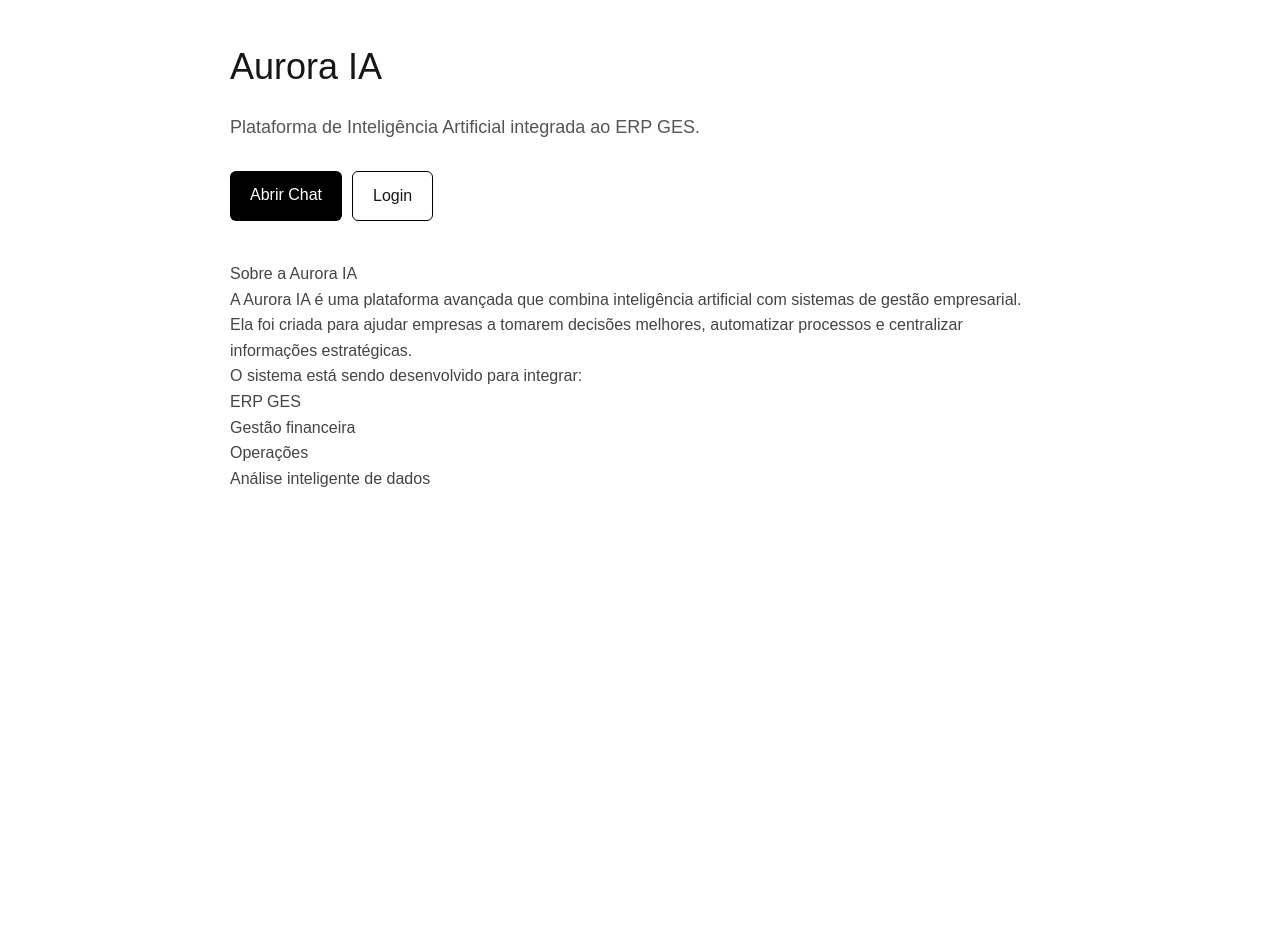
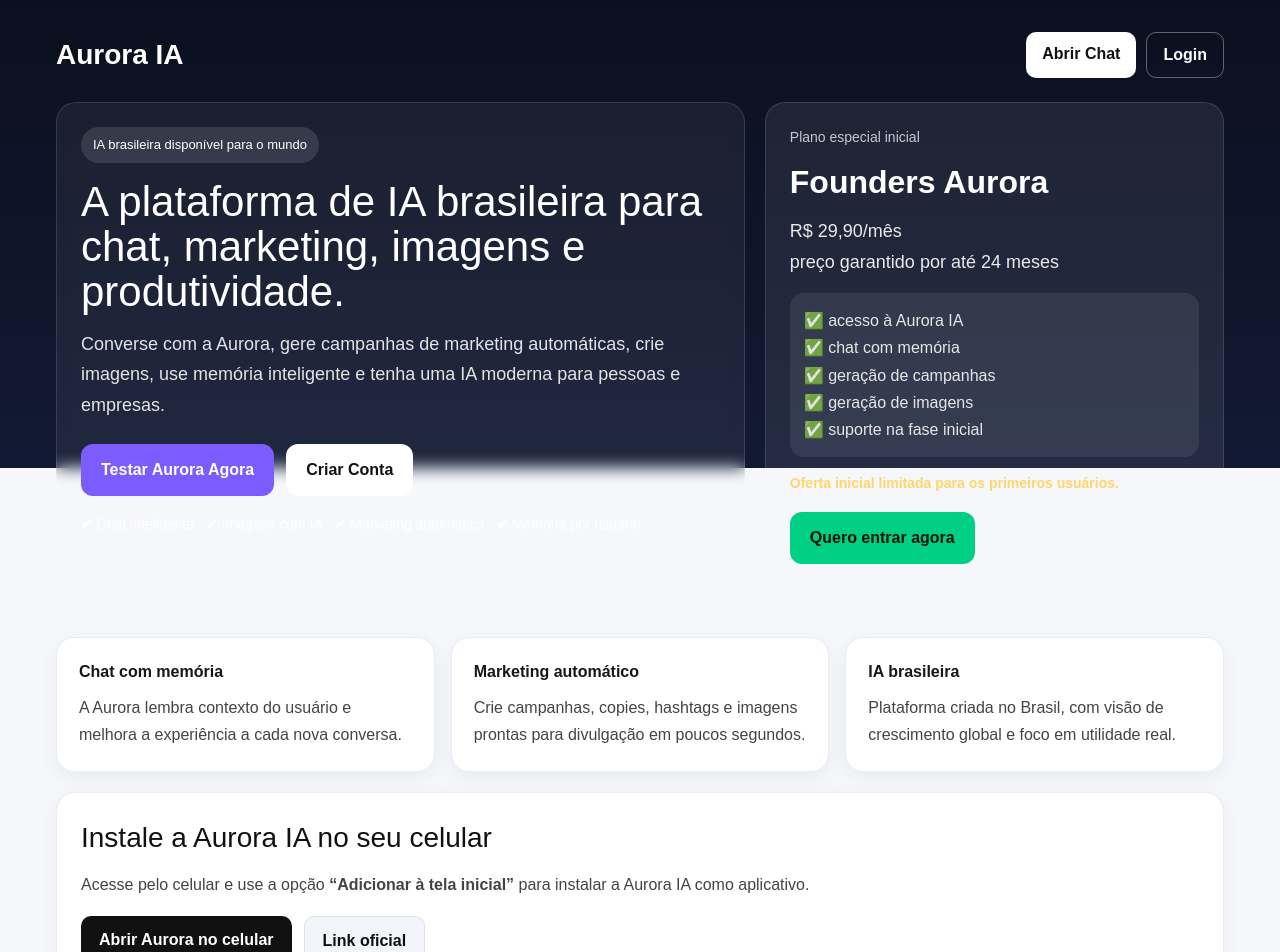
Before and after one commit to ricardogrupoexecutivo1-cpu/ricardo-ia-oficial, a Next.js app: page / in a window 1280 px wide. Shown: the top 952 px of the page. Before the commit the page ends 800 px from the top, so only its background shows below. Built offline with nearby package versions, Linux system fonts and the light colour scheme.

Commit message:
feat: founders landing update

```diff
--- a/app/page.tsx
+++ b/app/page.tsx
@@ -1,36 +1,49 @@
-export default function Page() {
+export default function HomePage() {
   return (
     <main
       style={{
-        maxWidth: 900,
-        margin: "0 auto",
-        padding: 40,
-        fontFamily: "Arial, sans-serif",
+        minHeight: '100vh',
+        background:
+          'linear-gradient(180deg, #0b1020 0%, #121a33 45%, #f5f7fb 45%, #f5f7fb 100%)',
+        fontFamily: 'Arial, sans-serif',
       }}
     >
-      <h1 style={{ fontSize: 36, marginBottom: 20 }}>
-        Aurora IA
-      </h1>
-
-      <p style={{ fontSize: 18, color: "#555" }}>
-        Plataforma de Inteligência Artificial integrada ao ERP GES.
-      </p>
+      <section
+        style={{
+          maxWidth: 1200,
+          margin: '0 auto',
+          padding: '32px 16px 24px',
+          color: '#fff',
+        }}
+      >
+        <div
+          style={{
+            display: 'flex',
+            justifyContent: 'space-between',
+            alignItems: 'center',
+            gap: 12,
+            flexWrap: 'wrap',
+            marginBottom: 24,
+          }}
+        >
+          <div style={{ fontSize: 28, fontWeight: 700 }}>Aurora IA</div>
 
           <div
             style={{
-          display: "flex",
+              display: 'flex',
               gap: 10,
-          marginTop: 30,
+              flexWrap: 'wrap',
             }}
           >
             <a
               href="/chat"
               style={{
-            padding: "12px 20px",
-            background: "#000",
-            color: "#fff",
-            textDecoration: "none",
-            borderRadius: 6,
+                padding: '10px 16px',
+                borderRadius: 10,
+                textDecoration: 'none',
+                background: '#fff',
+                color: '#111',
+                fontWeight: 700,
               }}
             >
               Abrir Chat
@@ -39,46 +52,359 @@ export default function Page() {
             <a
               href="/login"
               style={{
-            padding: "12px 20px",
-            border: "1px solid #000",
-            textDecoration: "none",
-            borderRadius: 6,
+                padding: '10px 16px',
+                borderRadius: 10,
+                textDecoration: 'none',
+                border: '1px solid rgba(255,255,255,0.35)',
+                color: '#fff',
+                fontWeight: 700,
               }}
             >
               Login
             </a>
           </div>
+        </div>
 
         <div
           style={{
-          marginTop: 40,
-          color: "#444",
-          lineHeight: 1.6,
+            display: 'grid',
+            gridTemplateColumns: '1.2fr 0.8fr',
+            gap: 20,
           }}
         >
-        <h2>Sobre a Aurora IA</h2>
+          <div
+            style={{
+              background: 'rgba(255,255,255,0.06)',
+              border: '1px solid rgba(255,255,255,0.12)',
+              borderRadius: 20,
+              padding: 24,
+              backdropFilter: 'blur(8px)',
+            }}
+          >
+            <div
+              style={{
+                display: 'inline-block',
+                padding: '8px 12px',
+                borderRadius: 999,
+                background: 'rgba(255,255,255,0.12)',
+                fontSize: 13,
+                marginBottom: 16,
+              }}
+            >
+              IA brasileira disponível para o mundo
+            </div>
 
-        <p>
-          A Aurora IA é uma plataforma avançada que combina inteligência
-          artificial com sistemas de gestão empresarial.
+            <h1
+              style={{
+                margin: '0 0 14px 0',
+                fontSize: 42,
+                lineHeight: 1.08,
+              }}
+            >
+              A plataforma de IA brasileira para chat, marketing, imagens e
+              produtividade.
+            </h1>
+
+            <p
+              style={{
+                margin: 0,
+                fontSize: 18,
+                lineHeight: 1.7,
+                color: 'rgba(255,255,255,0.88)',
+                maxWidth: 760,
+              }}
+            >
+              Converse com a Aurora, gere campanhas de marketing automáticas,
+              crie imagens, use memória inteligente e tenha uma IA moderna para
+              pessoas e empresas.
             </p>
 
-        <p>
-          Ela foi criada para ajudar empresas a tomarem decisões melhores,
-          automatizar processos e centralizar informações estratégicas.
+            <div
+              style={{
+                display: 'flex',
+                gap: 12,
+                flexWrap: 'wrap',
+                marginTop: 24,
+              }}
+            >
+              <a
+                href="/chat"
+                style={{
+                  padding: '14px 20px',
+                  borderRadius: 12,
+                  textDecoration: 'none',
+                  background: '#7c5cff',
+                  color: '#fff',
+                  fontWeight: 700,
+                }}
+              >
+                Testar Aurora Agora
+              </a>
+
+              <a
+                href="/login"
+                style={{
+                  padding: '14px 20px',
+                  borderRadius: 12,
+                  textDecoration: 'none',
+                  background: '#fff',
+                  color: '#111',
+                  fontWeight: 700,
+                }}
+              >
+                Criar Conta
+              </a>
+            </div>
+
+            <div
+              style={{
+                display: 'flex',
+                gap: 12,
+                flexWrap: 'wrap',
+                marginTop: 18,
+                color: 'rgba(255,255,255,0.82)',
+                fontSize: 14,
+              }}
+            >
+              <span>✔ Chat inteligente</span>
+              <span>✔ Imagens com IA</span>
+              <span>✔ Marketing automático</span>
+              <span>✔ Memória por usuário</span>
+            </div>
+          </div>
+
+          <div
+            style={{
+              background: 'rgba(255,255,255,0.08)',
+              border: '1px solid rgba(255,255,255,0.12)',
+              borderRadius: 20,
+              padding: 24,
+            }}
+          >
+            <div
+              style={{
+                fontSize: 14,
+                color: 'rgba(255,255,255,0.75)',
+                marginBottom: 10,
+              }}
+            >
+              Plano especial inicial
+            </div>
+
+            <div
+              style={{
+                fontSize: 32,
+                fontWeight: 800,
+                marginBottom: 10,
+              }}
+            >
+              Founders Aurora
+            </div>
+
+            <div
+              style={{
+                fontSize: 18,
+                lineHeight: 1.7,
+                color: 'rgba(255,255,255,0.9)',
+              }}
+            >
+              R$ 29,90/mês
+              <br />
+              preço garantido por até 24 meses
+            </div>
+
+            <div
+              style={{
+                marginTop: 16,
+                padding: 14,
+                borderRadius: 14,
+                background: 'rgba(255,255,255,0.08)',
+                lineHeight: 1.7,
+                color: 'rgba(255,255,255,0.88)',
+              }}
+            >
+              ✅ acesso à Aurora IA
+              <br />
+              ✅ chat com memória
+              <br />
+              ✅ geração de campanhas
+              <br />
+              ✅ geração de imagens
+              <br />
+              ✅ suporte na fase inicial
+            </div>
+
+            <div
+              style={{
+                marginTop: 16,
+                fontSize: 14,
+                color: '#ffd66b',
+                fontWeight: 700,
+              }}
+            >
+              Oferta inicial limitada para os primeiros usuários.
+            </div>
+
+            <a
+              href="/login"
+              style={{
+                marginTop: 18,
+                display: 'inline-block',
+                padding: '14px 20px',
+                borderRadius: 12,
+                textDecoration: 'none',
+                background: '#00d084',
+                color: '#04130c',
+                fontWeight: 800,
+              }}
+            >
+              Quero entrar agora
+            </a>
+          </div>
+        </div>
+      </section>
+
+      <section
+        style={{
+          maxWidth: 1200,
+          margin: '0 auto',
+          padding: '24px 16px 48px',
+        }}
+      >
+        <div
+          style={{
+            display: 'grid',
+            gridTemplateColumns: 'repeat(3, minmax(0, 1fr))',
+            gap: 16,
+          }}
+        >
+          <div
+            style={{
+              background: '#fff',
+              borderRadius: 18,
+              padding: 22,
+              border: '1px solid #e8edf5',
+              boxShadow: '0 6px 20px rgba(10,18,35,0.05)',
+            }}
+          >
+            <div style={{ fontWeight: 800, marginBottom: 10 }}>
+              Chat com memória
+            </div>
+            <div style={{ color: '#444', lineHeight: 1.7 }}>
+              A Aurora lembra contexto do usuário e melhora a experiência a cada
+              nova conversa.
+            </div>
+          </div>
+
+          <div
+            style={{
+              background: '#fff',
+              borderRadius: 18,
+              padding: 22,
+              border: '1px solid #e8edf5',
+              boxShadow: '0 6px 20px rgba(10,18,35,0.05)',
+            }}
+          >
+            <div style={{ fontWeight: 800, marginBottom: 10 }}>
+              Marketing automático
+            </div>
+            <div style={{ color: '#444', lineHeight: 1.7 }}>
+              Crie campanhas, copies, hashtags e imagens prontas para divulgação
+              em poucos segundos.
+            </div>
+          </div>
+
+          <div
+            style={{
+              background: '#fff',
+              borderRadius: 18,
+              padding: 22,
+              border: '1px solid #e8edf5',
+              boxShadow: '0 6px 20px rgba(10,18,35,0.05)',
+            }}
+          >
+            <div style={{ fontWeight: 800, marginBottom: 10 }}>
+              IA brasileira
+            </div>
+            <div style={{ color: '#444', lineHeight: 1.7 }}>
+              Plataforma criada no Brasil, com visão de crescimento global e
+              foco em utilidade real.
+            </div>
+          </div>
+        </div>
+
+        <div
+          style={{
+            marginTop: 20,
+            background: '#fff',
+            borderRadius: 20,
+            padding: 24,
+            border: '1px solid #e8edf5',
+            boxShadow: '0 6px 20px rgba(10,18,35,0.05)',
+          }}
+        >
+          <h2
+            style={{
+              margin: '0 0 12px 0',
+              fontSize: 28,
+              color: '#111',
+            }}
+          >
+            Instale a Aurora IA no seu celular
+          </h2>
+
+          <p
+            style={{
+              margin: 0,
+              color: '#444',
+              lineHeight: 1.7,
+              fontSize: 16,
+            }}
+          >
+            Acesse pelo celular e use a opção
+            <strong> “Adicionar à tela inicial” </strong>
+            para instalar a Aurora IA como aplicativo.
           </p>
 
-        <p>
-          O sistema está sendo desenvolvido para integrar:
-        </p>
+          <div
+            style={{
+              display: 'flex',
+              gap: 12,
+              flexWrap: 'wrap',
+              marginTop: 18,
+            }}
+          >
+            <a
+              href="/chat"
+              style={{
+                padding: '12px 18px',
+                borderRadius: 10,
+                textDecoration: 'none',
+                background: '#111',
+                color: '#fff',
+                fontWeight: 700,
+              }}
+            >
+              Abrir Aurora no celular
+            </a>
 
-        <ul>
-          <li>ERP GES</li>
-          <li>Gestão financeira</li>
-          <li>Operações</li>
-          <li>Análise inteligente de dados</li>
-        </ul>
+            <a
+              href="https://ricardoiaoficial.com"
+              style={{
+                padding: '12px 18px',
+                borderRadius: 10,
+                textDecoration: 'none',
+                background: '#f3f5fa',
+                color: '#111',
+                fontWeight: 700,
+                border: '1px solid #dbe2ee',
+              }}
+            >
+              Link oficial
+            </a>
           </div>
+        </div>
+      </section>
     </main>
-  );
+  )
 }
```
Lines whose indentation alone changed are shown as unchanged.
